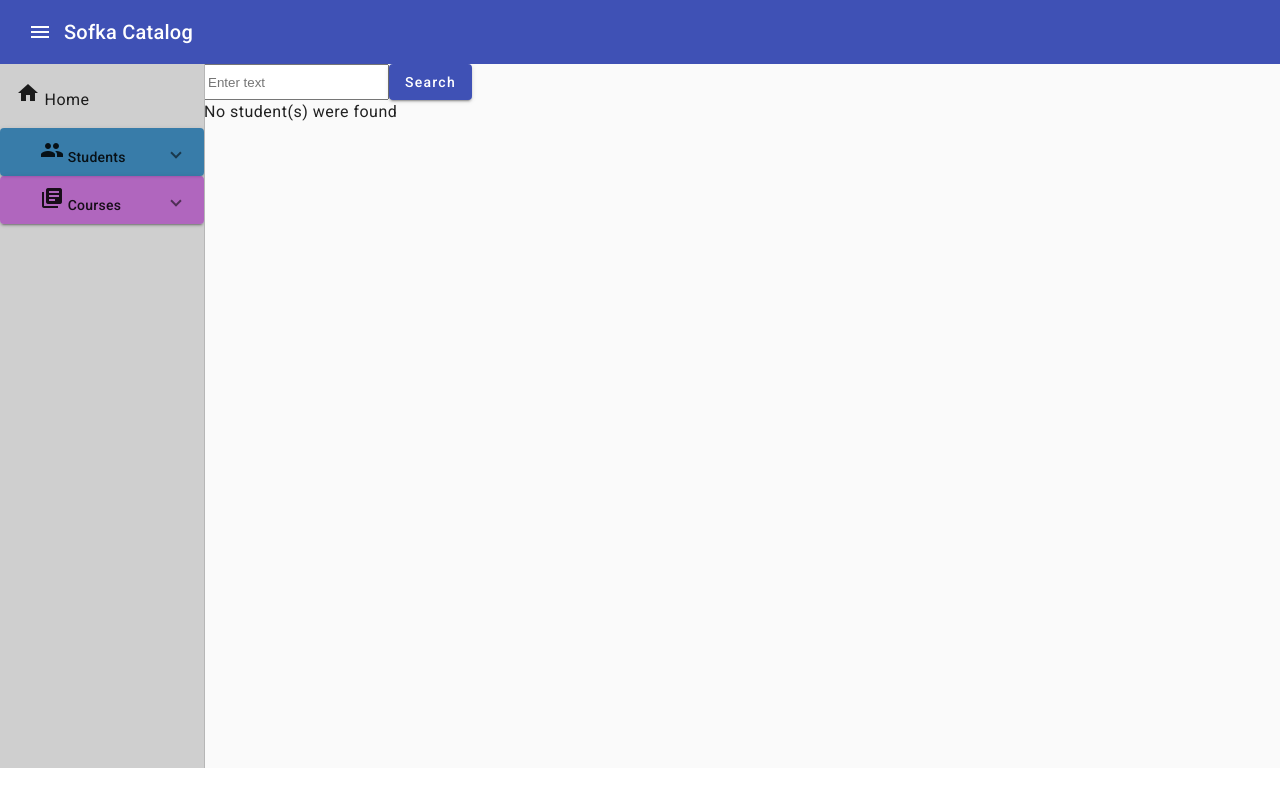
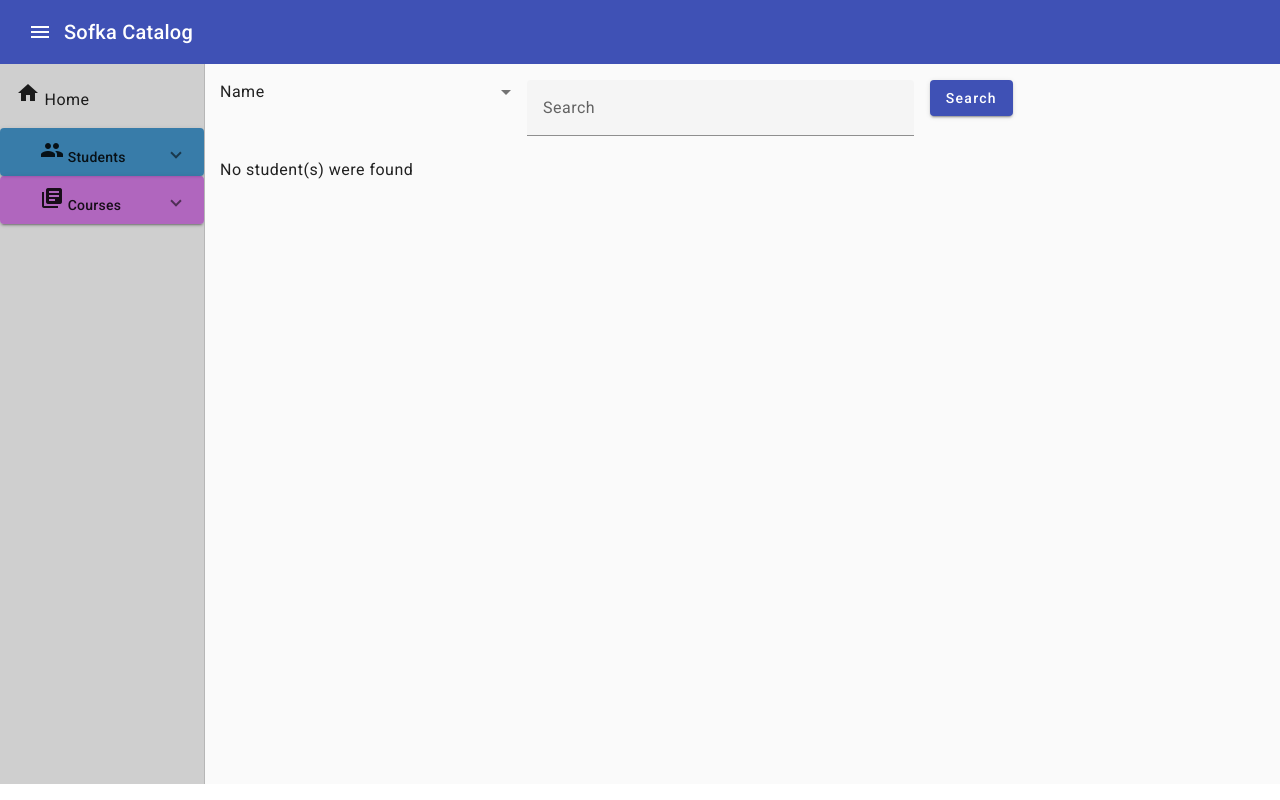
Before and after one commit to training-practice-sofkau/C1-2023-FA-Angular, an Angular app: page /students/search in a window 1280 px wide. Built offline with nearby package versions, Linux system fonts and the light colour scheme.

Commit message:
Student desing finished

```diff
--- a/src/app/components/student-list/student-list.component.html
+++ b/src/app/components/student-list/student-list.component.html
@@ -1,22 +1,31 @@
-<div [ngStyle]="{display: 'flex'}">
+<div class="search-container">
+  <div  fxLayoutGap="1rem" fxLayout="row inline" style="width: 90%;">
 
-        <input matInput  placeholder="Enter text" [(ngModel)]="searchingBy"/>
+    <mat-select [(value)]="selected" style="width: 30%;">
+      <mat-option value="n_ident">ID Number</mat-option>
+      <mat-option value="name">Name</mat-option>
+    </mat-select>
 
+    <mat-form-field  style="width: 40%;">
+      <input matInput  placeholder="Search" [(ngModel)]="searchingBy"/>
+    </mat-form-field>
 
     <button mat-raised-button color="primary" >Search</button>
-
   </div>
 
   <div *ngIf="founded > 0">
     <app-student-card *ngFor="let i_student of s_founded" [student]="i_student"></app-student-card>
   </div>
+
   <ng-container *ngIf="founded > 0; else noStudentsFound">
     <div>
       <h4 >Founded: {{ founded }}</h4>
     </div>
   </ng-container>
+
   <ng-template #noStudentsFound>
     <div>
       <h4 >No student(s) were found</h4>
     </div>
   </ng-template>
+</div>
--- a/src/app/components/student-list/student-list.component.scss
+++ b/src/app/components/student-list/student-list.component.scss
@@ -0,0 +1,4 @@
+.search-container{
+    margin: 1rem;
+    width: 100%;
+}
--- a/src/app/components/student-list/student-list.component.ts
+++ b/src/app/components/student-list/student-list.component.ts
@@ -7,7 +7,9 @@ import { Student } from 'src/app/models/student.model';
   styleUrls: ['./student-list.component.scss']
 })
 export class StudentListComponent {
+
   s_founded: Student[] = [];
+  selected: string = "name";
   founded: number = 0;
   searchingBy: string = '';
 
--- a/src/app/components/welcome/welcome.component.html
+++ b/src/app/components/welcome/welcome.component.html
@@ -1 +1 @@
-<p>welcome works!</p>
+<img src="./assets/img/logosinfondo2.png" alt="CITYLarry logo" style="width: 50%; display: flex; margin: 2rem auto;">
--- a/src/app/modules/material/material.module.ts
+++ b/src/app/modules/material/material.module.ts
@@ -9,6 +9,7 @@ import { MatSidenavModule } from '@angular/material/sidenav';
 import { MatExpansionModule } from '@angular/material/expansion';
 import {MatCardModule} from '@angular/material/card';
 import { FlexLayoutModule } from '@angular/flex-layout';
+import {MatSelectModule} from '@angular/material/select';
 
 @NgModule({
   declarations: [],
@@ -22,7 +23,8 @@ import { FlexLayoutModule } from '@angular/flex-layout';
     MatSidenavModule,
     MatExpansionModule,
     MatCardModule,
-    FlexLayoutModule
+    FlexLayoutModule,
+    MatSelectModule
 
   ]}
 )
--- a/src/app/pages/welcome-page/welcome-page.component.html
+++ b/src/app/pages/welcome-page/welcome-page.component.html
@@ -1 +1 @@
-<p>welcome-page works!</p>
+<app-welcome></app-welcome>
```
Lines whose indentation alone changed are shown as unchanged.
